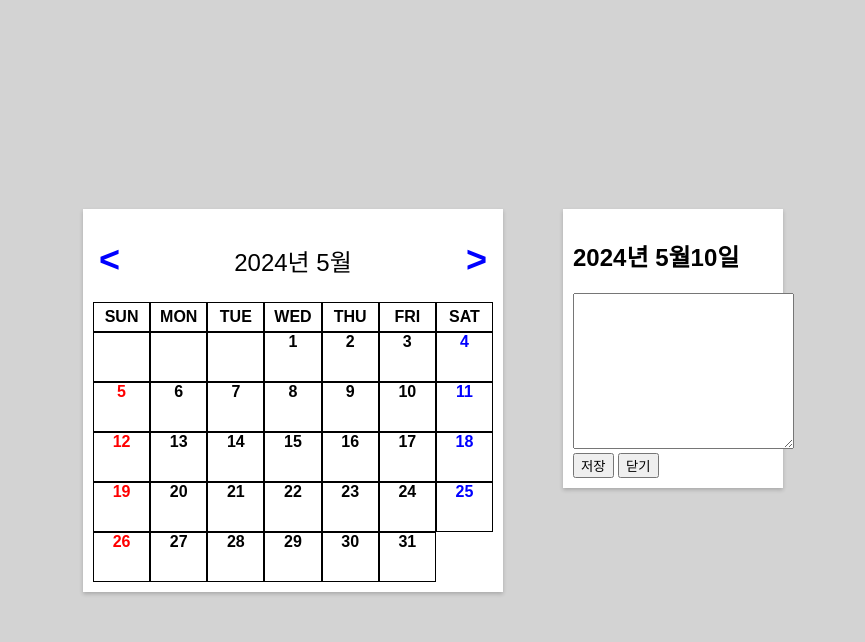
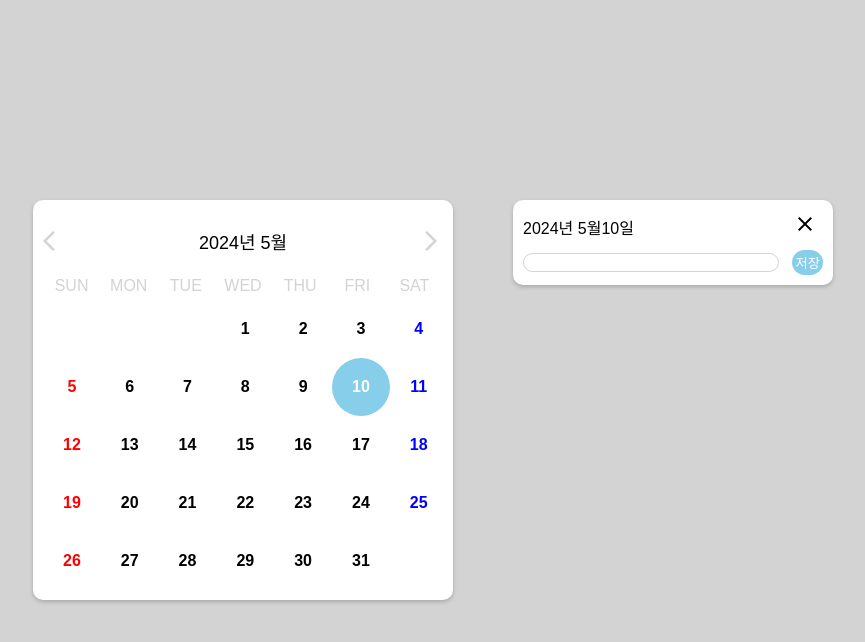
Before and after one commit to chyun7114/RESAT-Front-end-challenge, a plain HTML site: page Day4-Calander/index.html in a window 1280 px wide. Both pictures are taken after a click on the element "10". Shown: the whole page, without its empty margins (207-1072 px from the left). Drawn offline with nearby package versions, Linux system fonts and the light colour scheme.

Commit message:
day 4 - 캘린더 완성

```diff
--- a/Day4-Calander/index.html
+++ b/Day4-Calander/index.html
@@ -4,16 +4,19 @@
     <meta charset="UTF-8">
     <meta name="viewport" content="width=device-width, initial-scale=1.0">
     <title>달력 및 메모</title>
+    <link rel="stylesheet" href="https://fonts.googleapis.com/css2?family=Material+Symbols+Outlined:opsz,wght,FILL,GRAD@24,400,0,0" />
+    <link rel="stylesheet" href="https://fonts.googleapis.com/css2?family=Material+Symbols+Outlined:opsz,wght,FILL,GRAD@24,400,0,0" />
+    <link rel="stylesheet" href="https://fonts.googleapis.com/css2?family=Material+Symbols+Outlined:opsz,wght,FILL,GRAD@24,400,0,0" />
     <link rel="stylesheet" href="style.css">
 </head>
 <body>
     <div class="container">
         <div class="calendar-container">
             <div class="nav">
-                <button id="prevBtn">&lt;</button>
+                <span class="material-symbols-outlined" id="prevBtn">arrow_back_ios</span>
                 <!-- 해당 월 표시 부분 -->
                 <p class="calendar-month"></p>
-                <button id="nextBtn">&gt;</button>
+                <span class="material-symbols-outlined" id="nextBtn">arrow_forward_ios</span>
             </div>
             <!-- 요일 표시 부분 -->
             <div class="calendar-days">
@@ -29,11 +32,15 @@
             <div class="calendar-date"></div>
         </div>
         <div class="memo-container">
-            <h2 class="memo-date"></h2>
-            <ul class = "memo-list"></ul>
-            <textarea id="memoText" rows="10" cols="25"></textarea>
-            <button id="saveMemo">저장</button>
-            <button id="closeMemo">닫기</button>
+            <div class="memo-title">
+                <p class="memo-date"></p>
+                <button id="closeMemo" class="memo-close"><span class="material-symbols-outlined">close</span></button>
+            </div>
+            <ul class = "memo-list" id="memo-list"></ul>
+            <div class="memo-input-container">
+                <input type="text" id="memoText" class="memo-input">
+                <button id="saveMemo" class="memo-save">저장</button>
+            </div>
         </div>
     </div>
     <script src="main.js"></script>
--- a/Day4-Calander/main.js
+++ b/Day4-Calander/main.js
@@ -5,9 +5,7 @@ document.addEventListener('DOMContentLoaded', () => {
     const memoText = document.getElementById('memoText');
     const saveMemo = document.getElementById('saveMemo');
     const closeMemo = document.getElementById('closeMemo');
-    const memoList = document.createElement('ul');
-    memoList.classList.add('memo-list');
-    memoContainer.insertBefore(memoList, memoText);
+    const memoList = document.getElementById('memo-list');
     const prevBtn = document.getElementById('prevBtn');
     const nextBtn = document.getElementById('nextBtn');
 
@@ -25,16 +23,19 @@ document.addEventListener('DOMContentLoaded', () => {
         const firstDay = new Date(year, month, 1).getDay();
         const lastDate = new Date(year, month + 1, 0).getDate();
 
+        // 날짜가 없는 날은 빈칸
         for (let i = 0; i < firstDay; i++) {
             const emptyCell = document.createElement('div');
             emptyCell.classList.add('date');
             calendarDate.appendChild(emptyCell);
         }
 
+        // 날짜가 있는 날은 숫자 채워넣음
         for (let date = 1; date <= lastDate; date++) {
             const dateCell = document.createElement('div');
             const dayColor = new Date(year, month, date).getDay();
 
+            // 토요일 일요일 색깔 처리
             if(dayColor === 0){
                 dateCell.classList.add('date','sunday');
             }else if(dayColor === 6){
@@ -60,6 +61,7 @@ document.addEventListener('DOMContentLoaded', () => {
                 memoContainer.style.display = 'block';
                 const memoDate = document.querySelector('.memo-date');
                 memoDate.textContent = `${year}년 ${month + 1}월${date}일`
+                setDateCellStyle(dateCell);
             });
 
             calendarDate.appendChild(dateCell);
@@ -90,6 +92,22 @@ document.addEventListener('DOMContentLoaded', () => {
         }
     }
 
+    function setDateCellStyle(dateCell) {
+        resetDateCellStyle();
+        if (dateCell) {
+            dateCell.style.backgroundColor = 'skyblue';
+            dateCell.style.color = 'white';
+        }
+    }
+
+    function resetDateCellStyle() {
+        const dateCells = document.querySelectorAll('.date');
+        dateCells.forEach(cell => {
+            cell.style.backgroundColor = '';
+            cell.style.color = '';
+        });
+    }
+
     prevBtn.addEventListener('click', () => {
         currentDate.setMonth(currentDate.getMonth() - 1);
         renderCalendar();
@@ -115,6 +133,7 @@ document.addEventListener('DOMContentLoaded', () => {
 
     closeMemo.addEventListener('click', () => {
         memoContainer.style.display = 'none';
+        renderCalendar();
     });
 
     renderCalendar();
--- a/Day4-Calander/style.css
+++ b/Day4-Calander/style.css
@@ -19,6 +19,7 @@ body {
     width: 400px;
     margin: 30px;
     box-shadow: 0 2px 4px rgba(0, 0, 0, 0.2);
+    border-radius: 10px;
     padding: 10px;
     background-color: white;
 }
@@ -29,28 +30,32 @@ body {
     align-items: center;
 }
 
-.nav button {
+.nav span {
     border: none;
     background-color: white;
-    color: blue;
-    font-weight: bold;
+    color: #D3D3D3;
     cursor: pointer;
-    font-size: 36px;
+    font-size: 24px;
+    border-radius: 50%;
+}
+
+.nav button:hover{
+    color:white;
+    background-color: skyblue;
 }
 
 .calendar-month {
-    font-size: 24px;
+    font-size: 18px;
 }
 
 .calendar-days {
     display: grid;
     grid-template-columns: repeat(7, 1fr);
-    font-weight: bold;
     text-align: center;
+    color: #D3D3D3;
 }
 
 .day {
-    border: 1px solid black;
     padding: 5px;
 }
 
@@ -62,33 +67,57 @@ body {
 }
 
 .date {
-    border: 1px solid black;
-    padding-bottom: 30px;
-    box-sizing: border-box;
+    padding: 20px;
     position: relative;
-    cursor: pointer;
     display: flex;
     flex-direction: column;
     justify-content: flex-start;
     align-items: center;
+    border-radius: 100%;
+}
+
+.date:hover{
+    background-color: skyblue;
+    color: white;
 }
 
 .memo-indicator {
-    width: 10px;
-    height: 10px;
+    width: 3px;
+    height: 3px;
     border-radius: 50%;
     background-color: blue;
     position: absolute;
     bottom: 5px;
 }
 
+.date:hover .memo-indicator{
+    background-color: white;
+}
+
 .memo-container {
-    width: 200px;
+    width: 300px;
     margin: 30px;
     box-shadow: 0 2px 4px rgba(0, 0, 0, 0.2);
     padding: 10px;
     background-color: white;
     display: none;
+    border-radius: 10px;
+}
+
+.memo-title{
+    display: flex;
+    justify-content: space-between;
+    height: 30px;
+}
+
+.memo-date{
+    margin: 0;
+    padding-top: 5px;
+}
+
+.memo-close{
+    background: none;
+    border: none;
 }
 
 .memo-list {
@@ -106,6 +135,26 @@ body {
     padding-bottom: 5px;
 }
 
+.memo-input-container{
+    display: flex;
+    justify-content: space-between;
+    align-items: center;
+}
+
+.memo-input{
+    border: 0.5px solid #D3D3D3;
+    border-radius: 50px;
+    width: 250px;
+}
+
+.memo-save{
+    border-radius: 50px;
+    background-color: skyblue;
+    color: white;
+    cursor: pointer;
+    border: none;
+    padding: 3px;
+}
 
 .saturday {
     color: blue;
```
